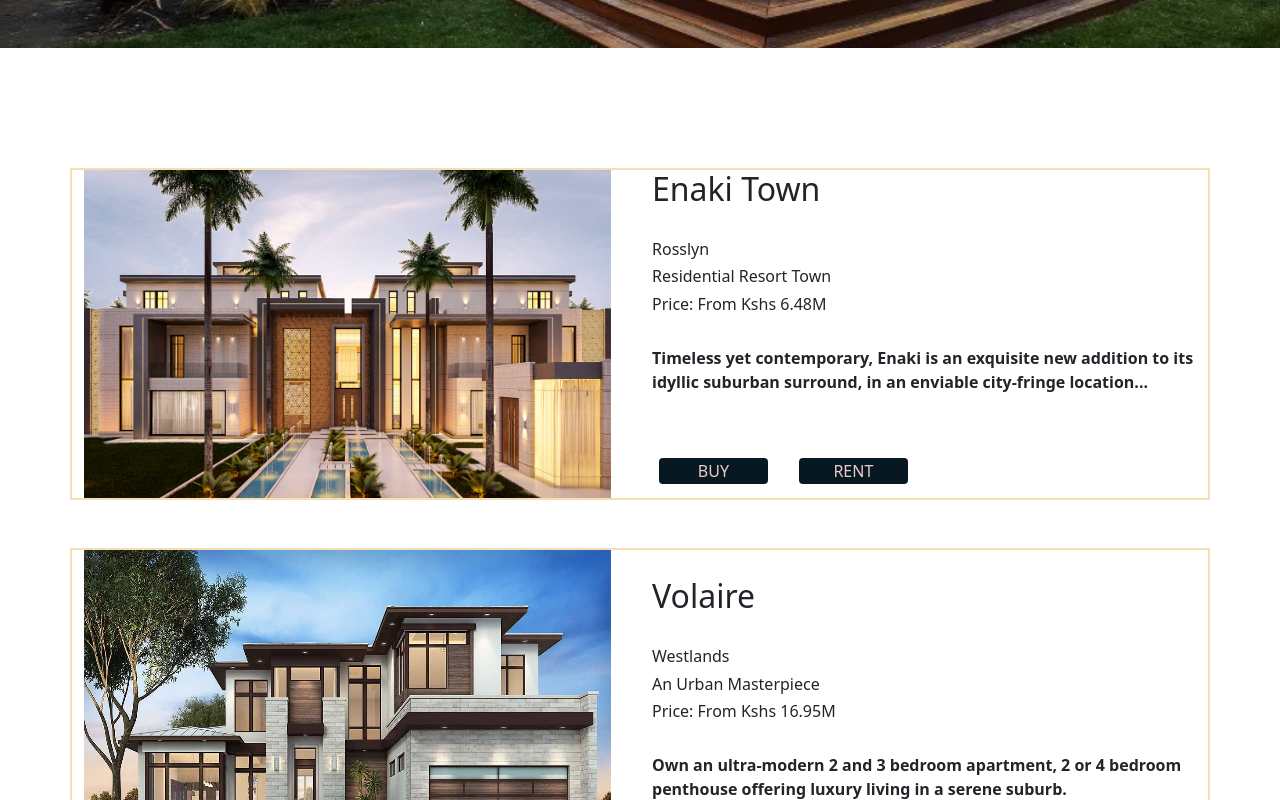
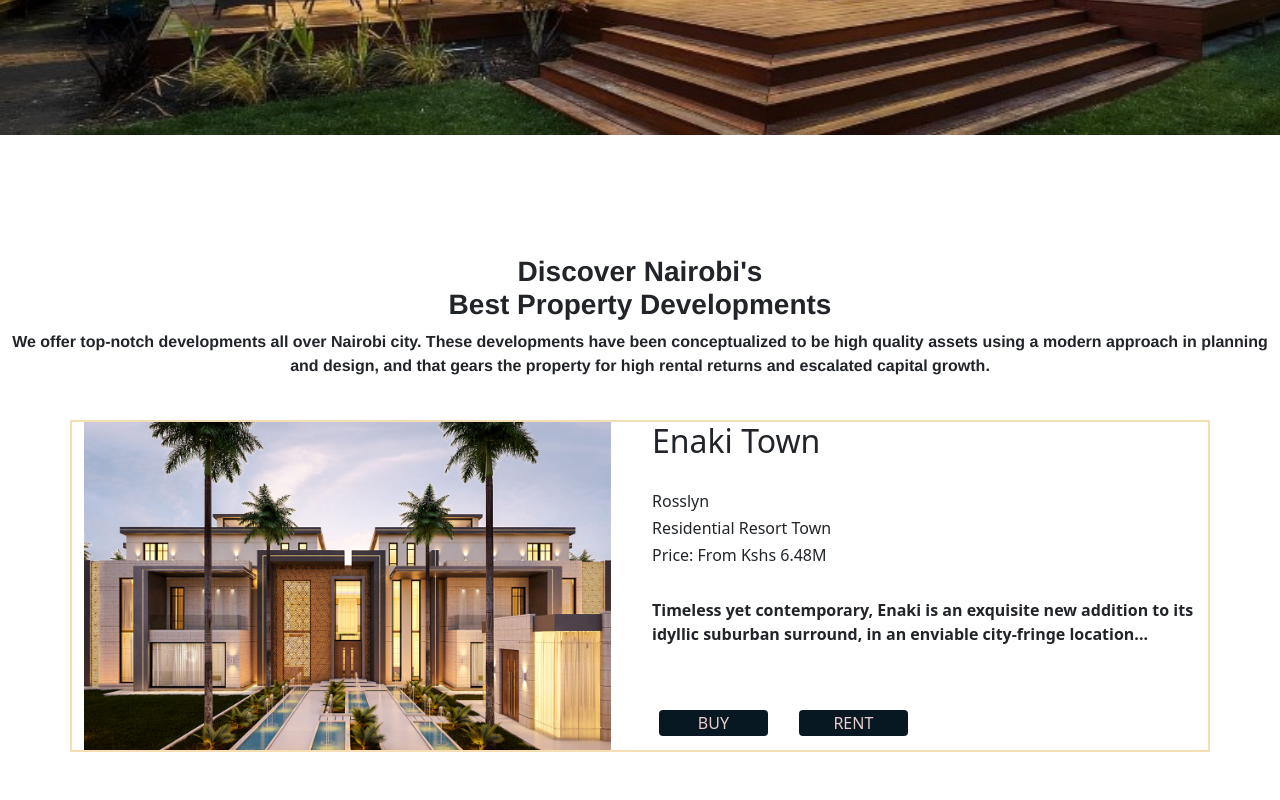
Before and after one commit to Serahwakaba/Better-Homes-Real-Estate, a plain HTML site: page index.html in a window 1280 px wide. Shown: the part 638-1438 px from the top of the page. Drawn offline with Linux system fonts and the light colour scheme; a web font is replaced by a local one.

Commit message:
description commit

```diff
--- a/index.html
+++ b/index.html
@@ -31,12 +31,22 @@
         <a href="#RENT">RENT</a>
         <a href="#CONTACT">CONTACT</a>
     </div>
+    <br><br><br>
+
+
     <div class="content">
          <img src="images/Modern-Prefab-home.jpg" height="600" width="1350">
     </div>
+    </div>
+</div>
 
-    </div>
-
+<div class= "description" style="text-align: center;padding-bottom: 2%; font-family: Helvetica;">
+     <h3><b>Discover Nairobi's<br>
+        Best Property Developments</b></h3>
+        <p>We offer top-notch developments all over Nairobi city.
+            These developments have been conceptualized to be high quality assets
+            using a modern approach in planning<br> and design, and that gears the property
+             for high rental returns and escalated capital growth.</p>
 </div>
 <div class="container">
  <div class="row" id="crust">
```
